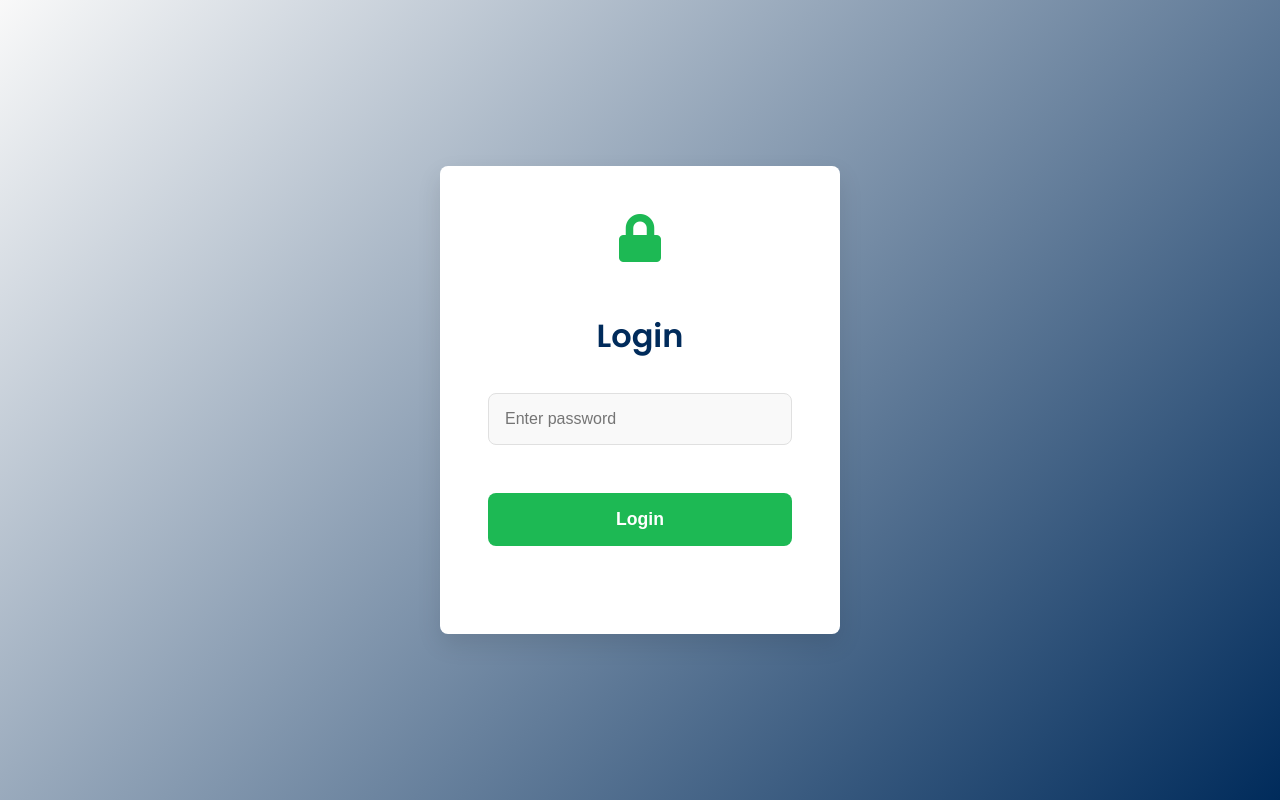
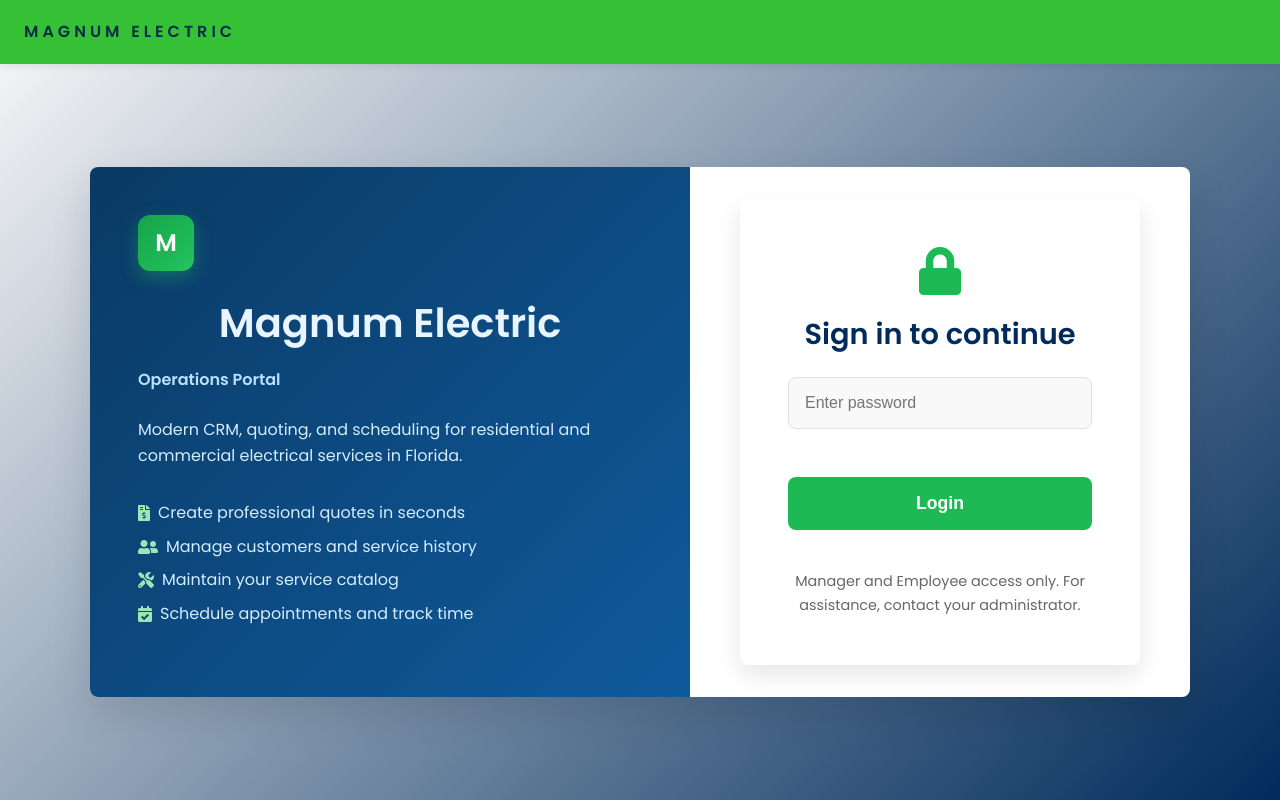
Before and after one commit to arveen776/Zip_demo_working, a website: page client/login.html in a window 1280 px wide. Drawn offline with Linux system fonts and the light colour scheme.

Commit message:
login up d

```diff
--- a/client/login.html
+++ b/client/login.html
@@ -9,15 +9,45 @@
   <link rel="stylesheet" href="style.css" />
 </head>
 <body class="login-page-body">
-  <div class="login-container">
-    <i class="fas fa-lock icon"></i>
-    <h1>Login</h1>
-    <form id="login-form">
-      <input type="password" id="password" placeholder="Enter password" required />
-      <button type="submit">Login</button>
-    </form>
-    <p id="error-message" class="error-message" style="display: none;"></p>
+  <div class="login-banner" role="banner">
+    <span class="brand-wordmark">MAGNUM ELECTRIC</span>
   </div>
+  <main class="login-shell" aria-labelledby="app-title">
+    <section class="brand-panel">
+      <div class="brand-inner">
+        <div class="brand-logo" aria-hidden="true">M</div>
+        <h1 id="app-title" class="brand-title">Magnum Electric</h1>
+        <p class="brand-subtitle">Operations Portal</p>
+        <p class="brand-copy">
+          Modern CRM, quoting, and scheduling for residential and commercial electrical services in Florida.
+        </p>
+        <ul class="brand-features" aria-label="Key capabilities">
+          <li><i class="fas fa-file-invoice-dollar"></i> Create professional quotes in seconds</li>
+          <li><i class="fas fa-user-friends"></i> Manage customers and service history</li>
+          <li><i class="fas fa-tools"></i> Maintain your service catalog</li>
+          <li><i class="fas fa-calendar-check"></i> Schedule appointments and track time</li>
+        </ul>
+      </div>
+    </section>
+
+    <section class="login-panel" aria-label="Secure sign in">
+      <div class="login-container" role="form">
+        <i class="fas fa-lock icon" aria-hidden="true"></i>
+        <h2 class="login-title">Sign in to continue</h2>
+        <form id="login-form">
+          <label for="password" class="visually-hidden">Password</label>
+          <input type="password" id="password" placeholder="Enter password" autocomplete="current-password" required />
+          <button type="submit">Login</button>
+        </form>
+        <p id="error-message" class="error-message" style="display: none;"></p>
+
+        <div class="login-help">
+          <p>Manager and Employee access only. For assistance, contact your administrator.</p>
+        </div>
+      </div>
+    </section>
+  </main>
+
   <script src="script.js"></script>
 </body>
 </html>
--- a/client/style.css
+++ b/client/style.css
@@ -357,9 +357,7 @@ tfoot tr { background-color: var(--color-surface); font-weight: bold; }
   margin-right: 0.5rem;
 }
 
-.submit-quote-btn {
-  /* No specific styles needed beyond default button styles */
-}
+
 
 .quote-result-display {
   margin-top: 1rem;
@@ -629,6 +627,72 @@ tfoot tr { background-color: var(--color-surface); font-weight: bold; }
   background: linear-gradient(135deg, var(--color-bg), var(--color-secondary));
 }
 
+.login-banner {
+  position: fixed;
+  top: 0;
+  left: 0;
+  right: 0;
+  height: 64px;
+  background: #36c035; /* Magnum green */
+  display: flex;
+  align-items: center;
+  padding: 0 1.5rem;
+  z-index: 1000;
+  box-shadow: 0 2px 8px rgba(0,0,0,0.08);
+}
+.brand-wordmark {
+  color: #0b2b4b;
+  font-weight: 800;
+  letter-spacing: 0.25rem;
+}
+
+.login-shell { margin-top: 64px; }
+
+.login-shell {
+  display: grid;
+  grid-template-columns: 1.2fr 1fr;
+  gap: 0;
+  width: 100%;
+  max-width: 1100px;
+  background: var(--color-surface);
+  border-radius: var(--radius);
+  overflow: hidden;
+  box-shadow: 0 16px 40px rgba(0,0,0,0.12);
+}
+
+.brand-panel {
+  background: linear-gradient(135deg, #0a3a64, #0f5a9c);
+  color: #e8f4ff;
+  display: flex;
+  align-items: stretch;
+}
+.brand-inner {
+  padding: 3rem;
+  display: flex;
+  flex-direction: column;
+  gap: 1rem;
+}
+.brand-logo {
+  width: 56px;
+  height: 56px;
+  border-radius: 12px;
+  background: linear-gradient(135deg, #16a34a, #22c55e);
+  color: white;
+  display: inline-flex;
+  align-items: center;
+  justify-content: center;
+  font-weight: 800;
+  font-size: 1.5rem;
+  box-shadow: 0 6px 18px rgba(34, 197, 94, 0.35);
+}
+.brand-title { color: #e8f4ff; margin: 0.25rem 0 0; }
+.brand-subtitle { color: #b9e1ff; font-weight: 600; margin-top: -0.25rem; }
+.brand-copy { color: #d4ecff; margin-top: 0.5rem; }
+.brand-features { list-style: none; margin-top: 1rem; display: grid; gap: 0.5rem; }
+.brand-features li { display: flex; align-items: center; gap: 0.5rem; color: #d4ecff; }
+.brand-features i { color: #9ae6b4; }
+
+.login-panel { display: flex; align-items: center; justify-content: center; padding: 2rem; }
 .login-container {
   padding: 3rem;
   background-color: var(--color-surface);
@@ -655,6 +719,9 @@ tfoot tr { background-color: var(--color-surface); font-weight: bold; }
     color: var(--color-primary);
     margin-bottom: 1rem;
 }
+
+.login-title { margin-bottom: 1.25rem; color: var(--color-secondary); }
+.visually-hidden { position: absolute !important; height: 1px; width: 1px; overflow: hidden; clip: rect(1px, 1px, 1px, 1px); white-space: nowrap; }
 
 .login-container input[type="password"] {
   width: 100%;
@@ -698,7 +765,13 @@ tfoot tr { background-color: var(--color-surface); font-weight: bold; }
   min-height: 1.5rem; /* Reserve space to prevent layout shift */
 }
 
+.login-help { margin-top: 0.75rem; color: var(--color-text-light); font-size: 0.9rem; }
+
 /* ─── RESPONSIVE ─────────────────────────────────────────────────────────────── */
+@media (max-width: 960px) {
+  .login-shell { grid-template-columns: 1fr; }
+  .brand-panel { display: none; }
+}
 
 /* ─── TOAST NOTIFICATIONS ──────────────────────────────────────────────────── */
 .toast-container {
```
